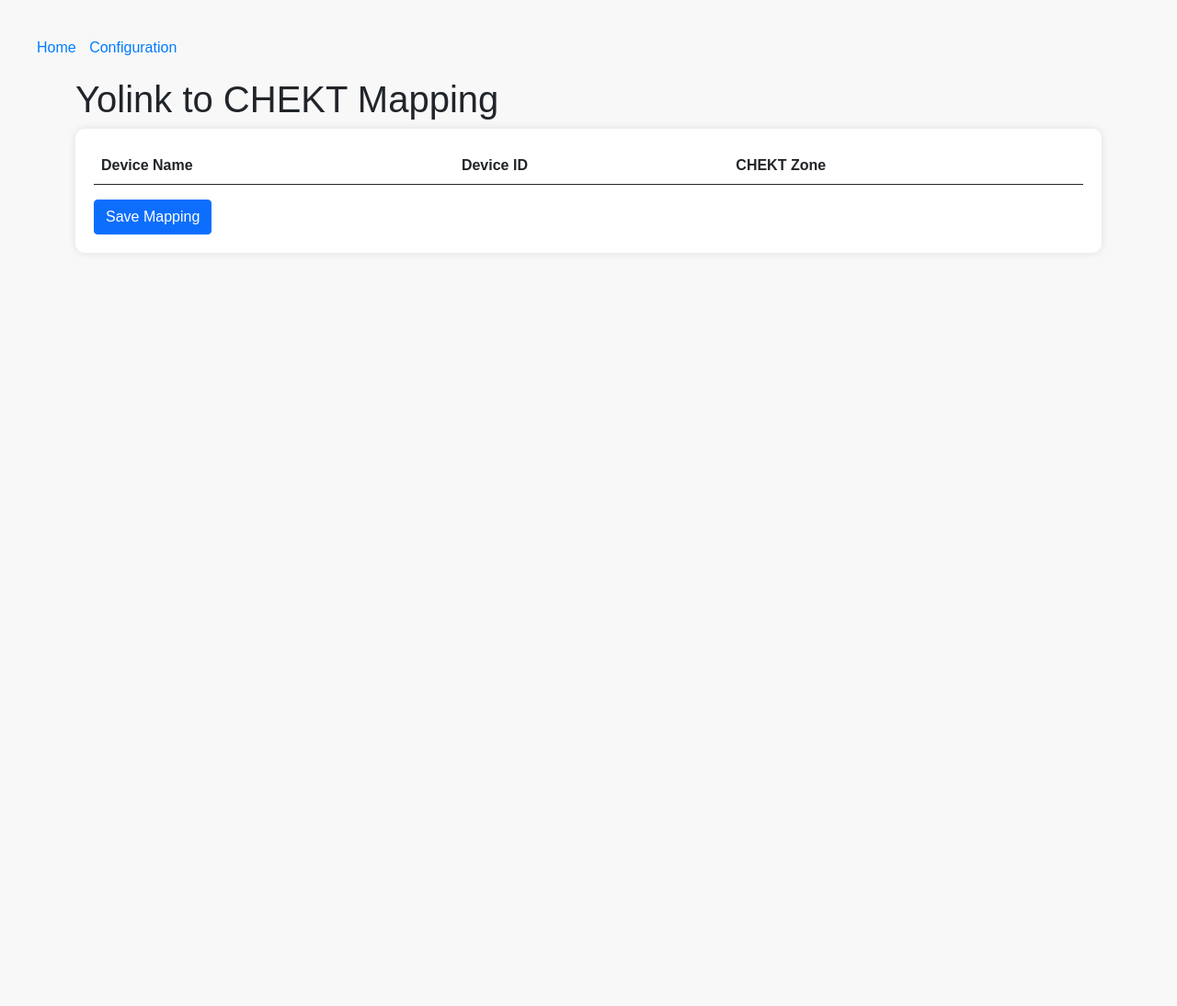
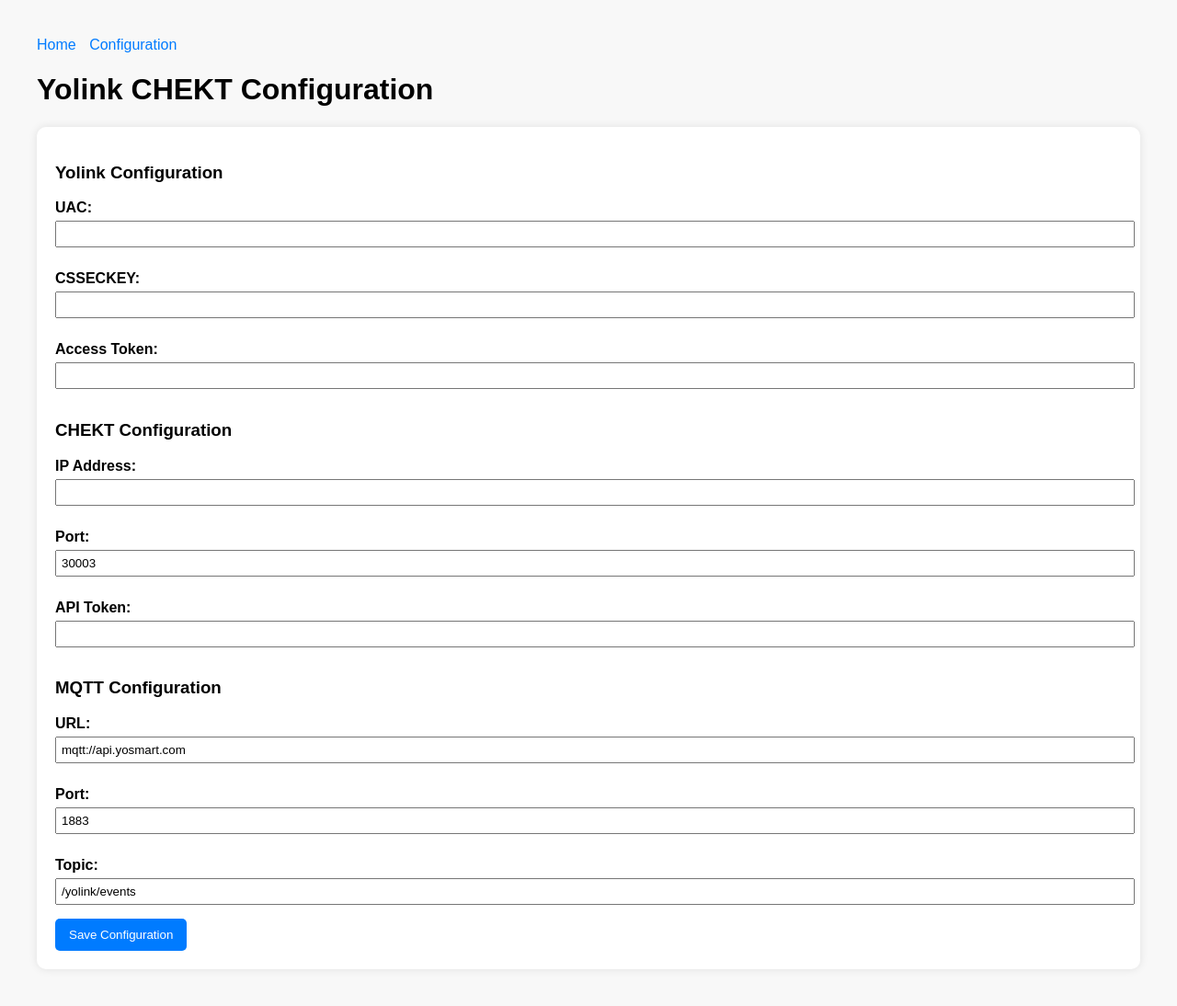
Before and after one commit to lazerusrm/yolink-chekt, a Flask app: page /config in a window 1280 px wide. Shown: the whole page at 92% size. Before the commit the page ends 255 px from the top, so only its background shows below. Run offline with Flask 2, Linux system fonts and the light colour scheme; lists and menus that the app fills with data are empty.

Commit message:
Update config.html

```diff
--- a/templates/config.html
+++ b/templates/config.html
@@ -3,8 +3,7 @@
 <head>
     <meta charset="UTF-8">
     <meta name="viewport" content="width=device-width, initial-scale=1.0">
-    <title>Yolink to CHEKT Mapping</title>
-    <link rel="stylesheet" href="https://cdn.jsdelivr.net/npm/bootstrap@5.1.0/dist/css/bootstrap.min.css">
+    <title>Yolink CHEKT Configuration</title>
     <style>
         body {
             font-family: Arial, sans-serif;
@@ -57,59 +56,103 @@
         <a href="/">Home</a>
         <a href="/config">Configuration</a>
     </div>
-    <div class="container">
-        <h1>Yolink to CHEKT Mapping</h1>
+    <h1>Yolink CHEKT Configuration</h1>
 
-        <form id="mapping-form">
-            <table class="table">
-                <thead>
-                    <tr>
-                        <th>Device Name</th>
-                        <th>Device ID</th>
-                        <th>CHEKT Zone</th>
-                    </tr>
-                </thead>
-                <tbody>
-                    {% for device in devices %}
-                    <tr>
-                        <td>{{ device['name'] }}</td>
-                        <td>{{ device['id'] }}</td>
-                        <td>
-                            <input type="text" name="chekt_zone" class="form-control" value="{{ mappings.get(device['id'], '') }}">
-                            <input type="hidden" name="device_id" value="{{ device['id'] }}">
-                        </td>
-                    </tr>
-                    {% endfor %}
-                </tbody>
-            </table>
-            <button type="submit" class="btn btn-primary">Save Mapping</button>
-        </form>
-    </div>
+    <form id="configForm">
+        <h3>Yolink Configuration</h3>
+        <label for="yolink_uac">UAC:</label>
+        <input type="text" id="yolink_uac" name="yolink_uac" required><br>
+        <label for="yolink_csseckey">CSSECKEY:</label>
+        <input type="text" id="yolink_csseckey" name="yolink_csseckey" required><br>
+        <label for="yolink_token">Access Token:</label>
+        <input type="text" id="yolink_token" name="yolink_token" required readonly><br>
 
-    <script src="https://code.jquery.com/jquery-3.6.0.min.js"></script>
+        <h3>CHEKT Configuration</h3>
+        <label for="chekt_ip">IP Address:</label>
+        <input type="text" id="chekt_ip" name="chekt_ip" required><br>
+        <label for="chekt_port">Port:</label>
+        <input type="text" id="chekt_port" name="chekt_port" value="30003" required><br>
+        <label for="chekt_token">API Token:</label>
+        <input type="text" id="chekt_token" name="chekt_token" required><br>
+
+        <h3>MQTT Configuration</h3>
+        <label for="mqtt_url">URL:</label>
+        <input type="text" id="mqtt_url" name="mqtt_url" value="mqtt://api.yosmart.com" required readonly><br>
+        <label for="mqtt_port">Port:</label>
+        <input type="number" id="mqtt_port" name="mqtt_port" value="1883" required><br>
+        <label for="mqtt_topic">Topic:</label>
+        <input type="text" id="mqtt_topic" name="mqtt_topic" value="/yolink/events" required readonly><br>
+
+        <button type="button" onclick="saveConfig()">Save Configuration</button>
+    </form>
+
     <script>
-        $('#mapping-form').on('submit', function (e) {
-            e.preventDefault();
-            var mappings = {};
-            $('input[name="device_id"]').each(function (index) {
-                var deviceId = $(this).val();
-                var zone = $(this).closest('tr').find('input[name="chekt_zone"]').val();
-                mappings[deviceId] = zone;
+        document.addEventListener('DOMContentLoaded', (event) => {
+            fetch('/config')
+                .then(response => response.json())
+                .then(data => {
+                    if (data.yolink) {
+                        document.getElementById('yolink_uac').value = data.yolink.uac;
+                        document.getElementById('yolink_csseckey').value = data.yolink.csseckey;
+                        document.getElementById('yolink_token').value = data.yolink.token;
+                    }
+                    if (data.chekt) {
+                        document.getElementById('chekt_ip').value = data.chekt.ip;
+                        document.getElementById('chekt_port').value = data.chekt.port;
+                        document.getElementById('chekt_token').value = data.chekt.api_token;
+                    }
+                    if (data.mqtt) {
+                        document.getElementById('mqtt_url').value = data.mqtt.url;
+                        document.getElementById('mqtt_port').value = data.mqtt.port;
+                        document.getElementById('mqtt_topic').value = data.mqtt.topic;
+                    }
+                })
+                .catch(error => console.error('Error loading configuration:', error));
+        });
+
+        function saveConfig() {
+            const saveButton = document.querySelector('button');
+            saveButton.disabled = true;
+            saveButton.innerText = "Saving...";
+
+            const config = {
+                yolink: {
+                    uac: document.getElementById('yolink_uac').value,
+                    csseckey: document.getElementById('yolink_csseckey').value,
+                    token: document.getElementById('yolink_token').value
+                },
+                chekt: {
+                    ip: document.getElementById('chekt_ip').value,
+                    port: document.getElementById('chekt_port').value,
+                    api_token: document.getElementById('chekt_token').value
+                },
+                mqtt: {
+                    url: document.getElementById('mqtt_url').value,
+                    port: document.getElementById('mqtt_port').value,
+                    topic: document.getElementById('mqtt_topic').value
+                }
+            };
+
+            fetch('/config', {
+                method: 'POST',
+                headers: {
+                    'Content-Type': 'application/json'
+                },
+                body: JSON.stringify(config)
+            })
+            .then(response => response.json())
+            .then(data => {
+                alert(data.message);
+                saveButton.disabled = false;
+                saveButton.innerText = "Save Configuration";
+            })
+            .catch(error => {
+                console.error('Error:', error);
+                alert('Failed to save configuration. Please try again.');
+                saveButton.disabled = false;
+                saveButton.innerText = "Save Configuration";
             });
-
-            $.ajax({
-                type: "POST",
-                url: "/save_mapping",
-                contentType: "application/json",
-                data: JSON.stringify(mappings),
-                success: function (response) {
-                    alert(response.message);
-                },
-                error: function (xhr, status, error) {
-                    alert('Error: ' + xhr.responseText);
-                }
-            });
-        });
+        }
     </script>
 </body>
 </html>
```
